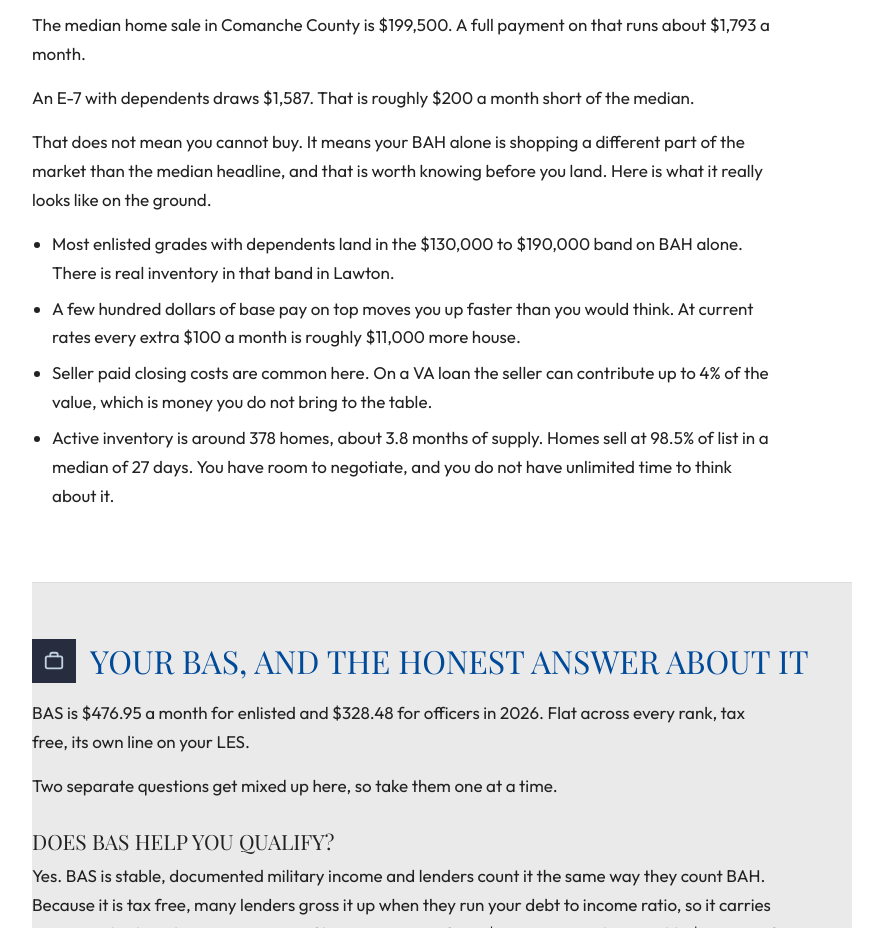
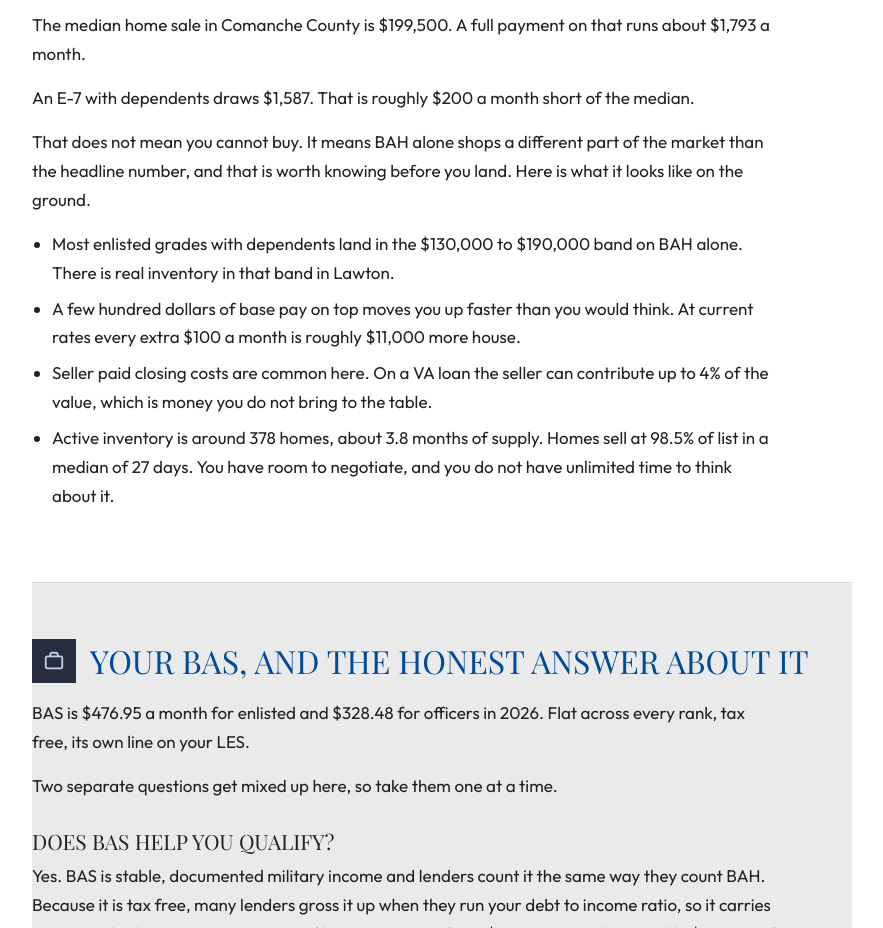
Before and after one commit to dustinrayokrealtor/lawton-buyer-tools-v2, a plain HTML site: page bah/index.html in a window 1280 px wide. Shown: the part 2060-2988 px from the top of the page, without its empty margins (198-1081 px from the left). Drawn offline with nearby package versions, Linux system fonts and the light colour scheme.

Commit message:
Add files via upload

```diff
--- a/bah/index.html
+++ b/bah/index.html
@@ -271,7 +271,7 @@ tbody tr:not(.grp):nth-of-type(even){background:var(--mist)}
   </div>
   <p>The median home sale in Comanche County is $199,500. A full payment on that runs about $1,793 a month.</p>
   <p>An E-7 with dependents draws $1,587. That is roughly $200 a month short of the median.</p>
-  <p>That does not mean you cannot buy. It means your BAH alone is shopping a different part of the market than the median headline, and that is worth knowing before you land. Here is what it really looks like on the ground.</p>
+  <p>That does not mean you cannot buy. It means BAH alone shops a different part of the market than the headline number, and that is worth knowing before you land. Here is what it looks like on the ground.</p>
   <ul>
     <li>Most enlisted grades with dependents land in the $130,000 to $190,000 band on BAH alone. There is real inventory in that band in Lawton.</li>
     <li>A few hundred dollars of base pay on top moves you up faster than you would think. At current rates every extra $100 a month is roughly $11,000 more house.</li>
```
